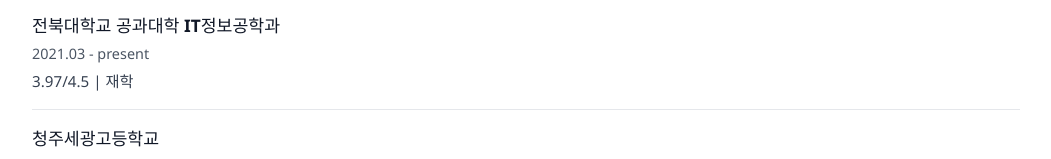
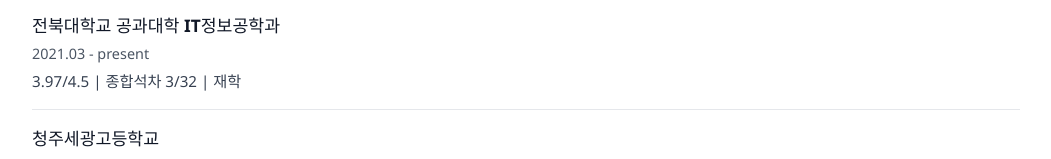
Before and after one commit to Quinsie/Quinsie.github.io, a React (Vite) app: page / in a window 1280 px wide. Shown: the part 4720-4879 px from the top of the page, without its empty margins (224-1275 px from the left). Built offline with nearby package versions, Linux system fonts and the light colour scheme.

Commit message:
feat: add overall GPA rank

```diff
--- a/src/content/portfolio.js
+++ b/src/content/portfolio.js
@@ -331,7 +331,7 @@
           {
             title: "전북대학교 공과대학 IT정보공학과",
             meta: "2021.03 - present",
-            subtitle: "3.97/4.5 | 재학",
+            subtitle: "3.97/4.5 | 종합석차 3/32 | 재학",
           },
           {
             title: "청주세광고등학교",
@@ -639,7 +639,7 @@
           {
             title: "JBNU, B.S. in IT Information Engineering",
             meta: "Mar 2021 - Present",
-            subtitle: "3.97/4.5 | In Progress",
+            subtitle: "3.97/4.5 | Overall Rank: 3/32 | In Progress",
           },
           {
             title: "Cheongju Sekwang High School",
```
